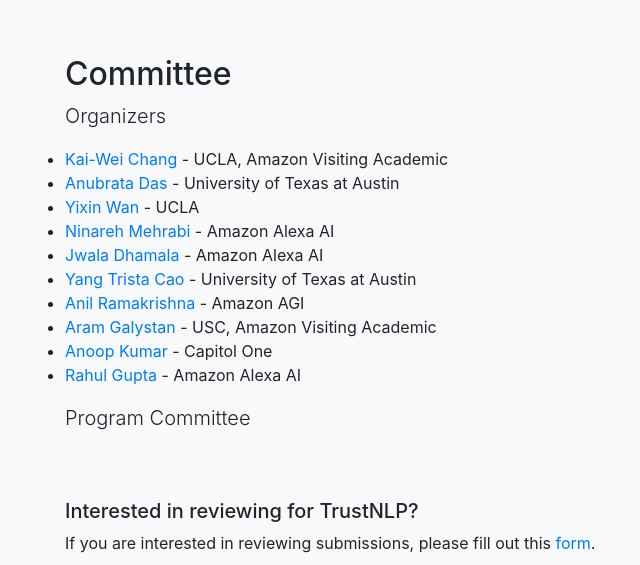
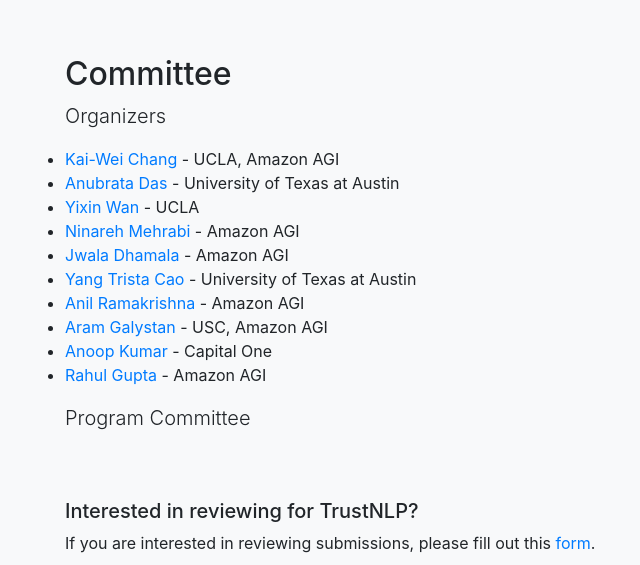
Before and after one commit to trustnlpworkshop/trustnlpworkshop.github.io, a website with bundled scripts: page index.html in a window 1280 px wide. Shown: the part 3433-3998 px from the top of the page, without its empty margins (210-850 px from the left). Built offline with nearby package versions, Linux system fonts and the light colour scheme.

Commit message:
Update index.html

```diff
--- a/index.html
+++ b/index.html
@@ -106,7 +106,7 @@
           <li>Culturally-Aware and Inclusive LLMs</li>
         </ul>
 
-        We welcome contributions which also draw upon interdisciplinary knowledge to advance Trustworthy NLP. This may include working with, synthesizing, or incorporating knowledge across expertise, sociopolitical systems, cultures, or norms.
+        We welcome contributions that also draw upon interdisciplinary knowledge to advance Trustworthy NLP. This may include working with, synthesizing, or incorporating knowledge across expertise, sociopolitical systems, cultures, or norms.
       </div>
     </div>
   </div>
@@ -194,7 +194,7 @@
               <h4>Policies</h4>
 
               <p>
-                  Accepted and under-review papers are allowed to submit to the workshop but will not be included in the
+                  Accepted and under-review papers are allowed to be submitted to the workshop but will not be included in the
                   proceedings.
               </p>
           </div>
@@ -231,16 +231,16 @@
           <h2>Committee</h2>
           <p class="lead">Organizers</p>
           <ul>
-            <li><a href="http://web.cs.ucla.edu/~kwchang/">Kai-Wei Chang</a> - UCLA, Amazon Visiting Academic</li>
+            <li><a href="http://web.cs.ucla.edu/~kwchang/">Kai-Wei Chang</a> - UCLA, Amazon AGI</li>
             <li><a href="https://anaeliaovalle.github.io/">Anubrata Das</a> - University of Texas at Austin</li>
 	    <li><a href="https://anaeliaovalle.github.io/">Yixin Wan</a> - UCLA</li>
-	    <li><a href="http://scf.usc.edu/~ninarehm/">Ninareh Mehrabi</a> - Amazon Alexa AI</li>
-            <li><a href="https://jwaladhamala.com/">Jwala Dhamala</a> - Amazon Alexa AI</li>
+	    <li><a href="http://scf.usc.edu/~ninarehm/">Ninareh Mehrabi</a> - Amazon AGI</li>
+            <li><a href="https://jwaladhamala.com/">Jwala Dhamala</a> - Amazon AGI</li>
             <li><a href="http://ycao95.umiacs.io/">Yang Trista Cao</a> - University of Texas at Austin</li>
-            <li><a href="https://anaeliaovalle.github.io/">Anil Ramakrishna</a> - Amazon AGI</li>
-            <li><a href="https://www.isi.edu/people/galstyan/about">Aram Galystan</a> - USC, Amazon Visiting Academic</li>
-            <li><a href="https://www.amazon.science/author/anoop-kumar">Anoop Kumar</a> - Capitol One</li>
-            <li><a href="https://guptarah.github.io/">Rahul Gupta</a> - Amazon Alexa AI</li>
+            <li><a href="https://sail.usc.edu/~akramakr/">Anil Ramakrishna</a> - Amazon AGI</li>
+            <li><a href="https://www.isi.edu/people/galstyan/about">Aram Galystan</a> - USC, Amazon AGI</li>
+            <li><a href="https://www.amazon.science/author/anoop-kumar">Anoop Kumar</a> - Capital One</li>
+            <li><a href="https://guptarah.github.io/">Rahul Gupta</a> - Amazon AGI</li>
           </ul>
 
 
```
